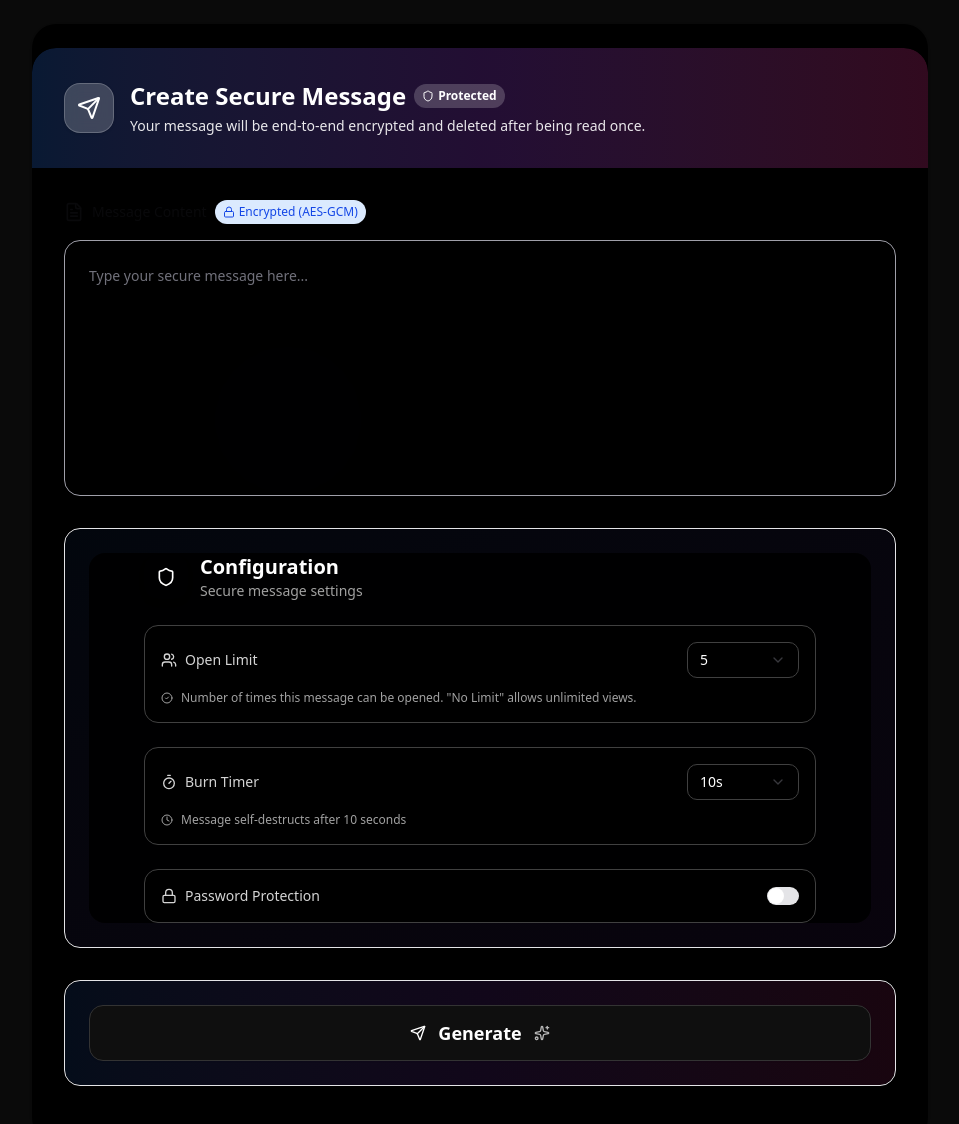
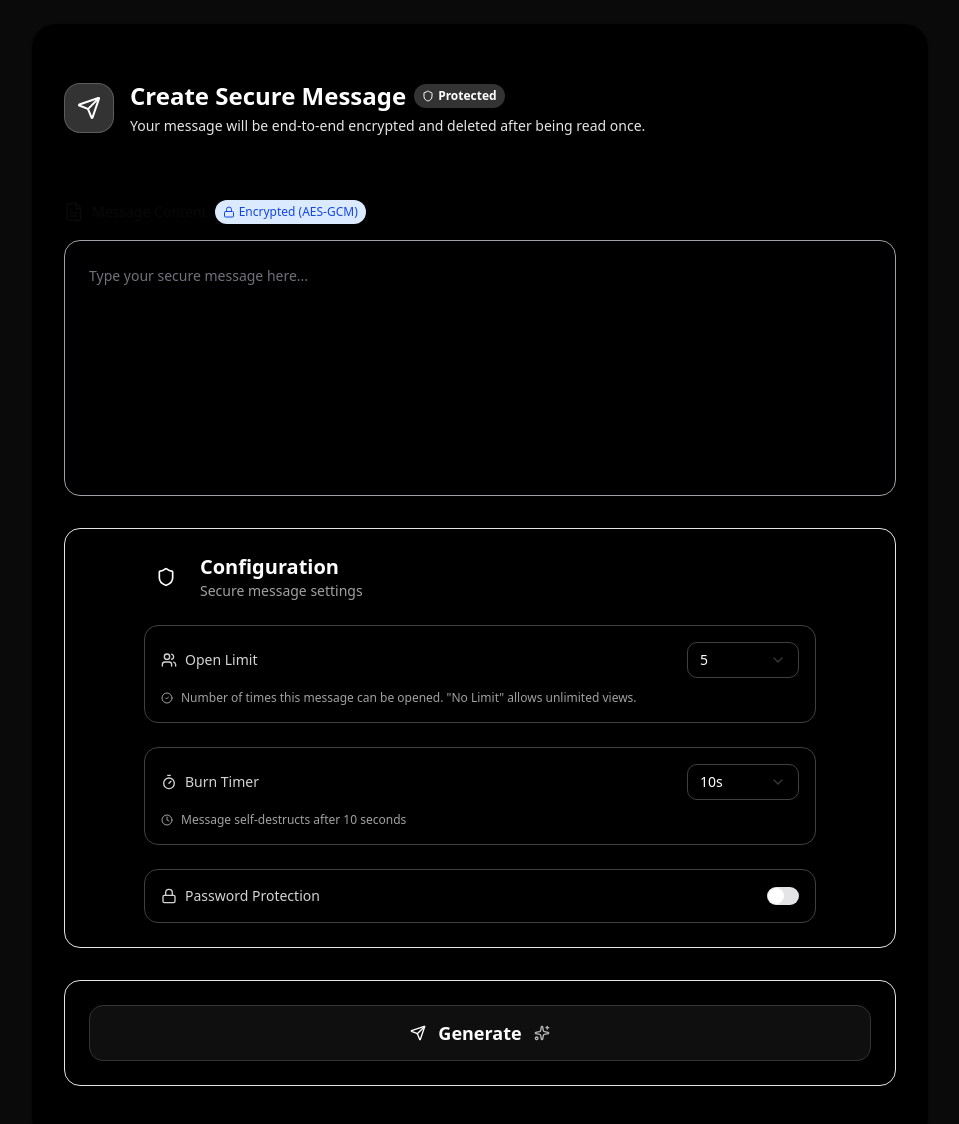
Before and after one commit to Bhavye2003Developer/Phaeton, a Next.js app: page /send in a window 1280 px wide. Shown: the top 1124 px of the page, without its empty margins (160-1119 px from the left). Built offline with nearby package versions, Linux system fonts and the light colour scheme.

Commit message:
fixed bg gradient to solid black and removed console.logs revealing secret.

```diff
--- a/src/app/page.tsx
+++ b/src/app/page.tsx
@@ -58,7 +58,6 @@ export default function Home() {
     <main className="min-h-screen relative flex flex-col items-center justify-center bg-black/[0.96] antialiased px-4 sm:px-6 lg:px-8 py-8 sm:py-12 overflow-hidden">
       <section className="text-center max-w-4xl space-y-6 sm:space-y-8 z-10 relative">
         <div className="relative">
-          {/* Gradient lines - responsive positioning */}
           <div className="absolute inset-x-10 sm:inset-x-20 top-0 bg-gradient-to-r from-transparent via-indigo-500 to-transparent h-[2px] w-3/4 blur-sm" />
           <div className="absolute inset-x-10 sm:inset-x-20 top-0 bg-gradient-to-r from-transparent via-indigo-500 to-transparent h-px w-3/4" />
           <div className="absolute inset-x-20 sm:inset-x-60 top-0 bg-gradient-to-r from-transparent via-sky-500 to-transparent h-[5px] w-1/4 blur-sm" />
--- a/src/components/send/SendPage.tsx
+++ b/src/components/send/SendPage.tsx
@@ -21,7 +21,7 @@ export default function SendPage() {
       <Card className="w-full max-w-4xl glass-strong rounded-3xl border-none shadow-[--shadow-md] relative z-10 bg-black/[0.96]">
         <CardContent className="p-0">
           <div className="bg-gradient-primary px-8 py-8 text-white relative overflow-hidden rounded-t-3xl">
-            <div className="absolute inset-0 bg-gradient-to-r from-blue-500/20 via-purple-500/20 to-pink-500/20 backdrop-blur-sm"></div>
+            <div className="absolute inset-0 backdrop-blur-sm"></div>
             <div className="flex items-center gap-4 relative z-10">
               <div className="p-3 bg-white/20 rounded-2xl backdrop-blur-sm border border-white/20 shadow">
                 <Send className="w-6 h-6" />
@@ -67,12 +67,11 @@ export default function SendPage() {
                   value={content}
                   onChange={(e) => updateContent(e.target.value)}
                 />
-                <div className="absolute inset-0 bg-gradient-to-br from-blue-500/5 to-purple-500/5 rounded-2xl opacity-0 group-hover:opacity-100 transition-opacity duration-300 pointer-events-none"></div>
               </div>
             </div>
 
             <div className="glass rounded-2xl p-6 border border-[--border-primary] shadow-[--shadow-sm] relative overflow-hidden">
-              <div className="absolute inset-0 bg-gradient-to-br from-blue-500/5 to-purple-500/5 rounded-2xl"></div>
+              <div className="absolute inset-0rounded-2xl"></div>
               <div className="relative z-10">
                 <ConfigSection />
               </div>
@@ -81,7 +80,6 @@ export default function SendPage() {
 
           <div className="px-8 pb-8">
             <div className="glass rounded-2xl p-6 border border-[--border-primary] shadow-[--shadow-sm] relative overflow-hidden">
-              <div className="absolute inset-0 bg-gradient-to-r from-blue-500/10 via-purple-500/10 to-pink-500/10 rounded-2xl"></div>
               <div className="relative z-10">
                 <LinkGenerator />
               </div>
--- a/src/components/view/Header.tsx
+++ b/src/components/view/Header.tsx
@@ -12,7 +12,7 @@ export default function Header({
   isBurned: boolean;
 }) {
   return (
-    <div className="bg-gradient-to-r from-blue-600 via-purple-600 to-pink-600 px-3 py-4 sm:px-6 sm:py-6 md:px-8 md:py-8 text-white relative overflow-hidden">
+    <div className="py-4 sm:px-6 sm:py-6 md:px-8 md:py-8 text-white relative overflow-hidden">
       <div className="absolute inset-0 bg-gradient-to-r from-blue-500/20 via-purple-500/20 to-pink-500/20 backdrop-blur-sm"></div>
       <div className="absolute top-0 left-0 w-16 h-16 sm:w-24 sm:h-24 md:w-32 md:h-32 bg-white/10 rounded-full blur-xl -translate-x-8 -translate-y-8 sm:-translate-x-12 sm:-translate-y-12 md:-translate-x-16 md:-translate-y-16 animate-pulse"></div>
       <div className="absolute bottom-0 right-0 w-12 h-12 sm:w-18 sm:h-18 md:w-24 md:h-24 bg-white/10 rounded-full blur-xl translate-x-6 translate-y-6 sm:translate-x-9 sm:translate-y-9 md:translate-x-12 md:translate-y-12 animate-pulse delay-1000"></div>
--- a/src/lib/cryptolib.ts
+++ b/src/lib/cryptolib.ts
@@ -79,15 +79,13 @@ export async function decryptMessage(
 
   const iv = enc.encode(password);
   const cryptoKey = await generateKey(password, "decrypt");
-  console.log("About to decrypt it, with password: ", password, iv, cryptoKey);
   const decryptedMessageBuffer = await crypto.subtle.decrypt(
     { name: Encryption["AES-GCM"], iv },
     cryptoKey,
     cipherText
   );
-  console.log("Decrypt messageBuffer: ", decryptedMessageBuffer);
+
   const message = dec.decode(decryptedMessageBuffer);
-  console.log("Message: ", message);
   return message;
 }
 
```
